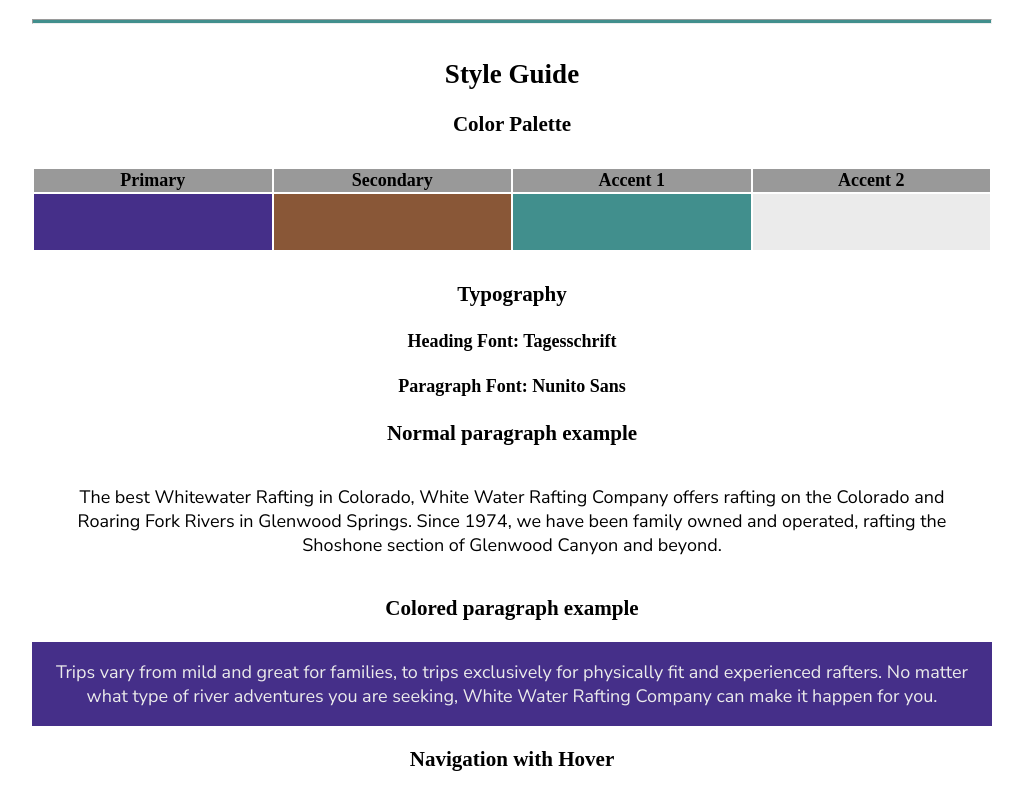
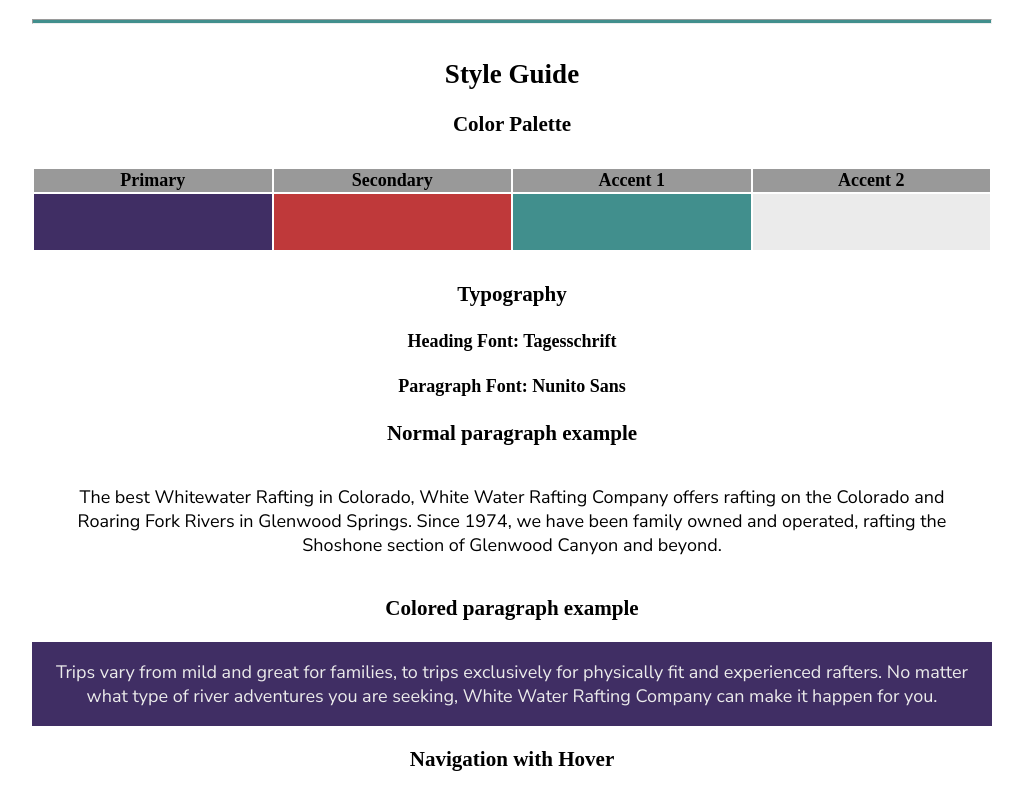
Before and after one commit to brooken16/wdd130, a plain HTML site: page week 2/wwr/site-plan-rafting.html in a window 1280 px wide. Shown: the part 1277-2067 px from the top of the page, without its empty margins (128-1151 px from the left). Drawn offline with Linux system fonts and the light colour scheme; a web font is replaced by a local one.

Commit message:
color changes

```diff
--- a/week 2/wwr/styles/site-plan-rafting.css
+++ b/week 2/wwr/styles/site-plan-rafting.css
@@ -7,8 +7,8 @@ Fonts are separated by a & */
 
 :root {
   /* change the values below to your colors from your palette */
-  --primary-color: #452F89   ;
-  --secondary-color: #895737 ;
+  --primary-color: #402e64  ;
+  --secondary-color: #bf393a ;
   --accent1-color: #418f8d;
   --accent2-color: #ebebeb;
 
@@ -21,7 +21,7 @@ Fonts are separated by a & */
   --headline-color-on-color: #ebebeb; /* headlines on a colored background */
   --paragraph-color-on-white: #000000; /* paragraph text on a white background */
   --paragraph-color-on-color: #ebebeb; /* paragraph text on a colored background */
-  --paragraph-background-color:#452F89;
+  --paragraph-background-color:#402e64;
   --nav-link-color: #ebebeb;
   --nav-background-color: #418f8d;
   --nav-hover-link-color: #ebebeb;
```
Also changed, not shown: week 2/wwr/rafting_logo.jpg.
